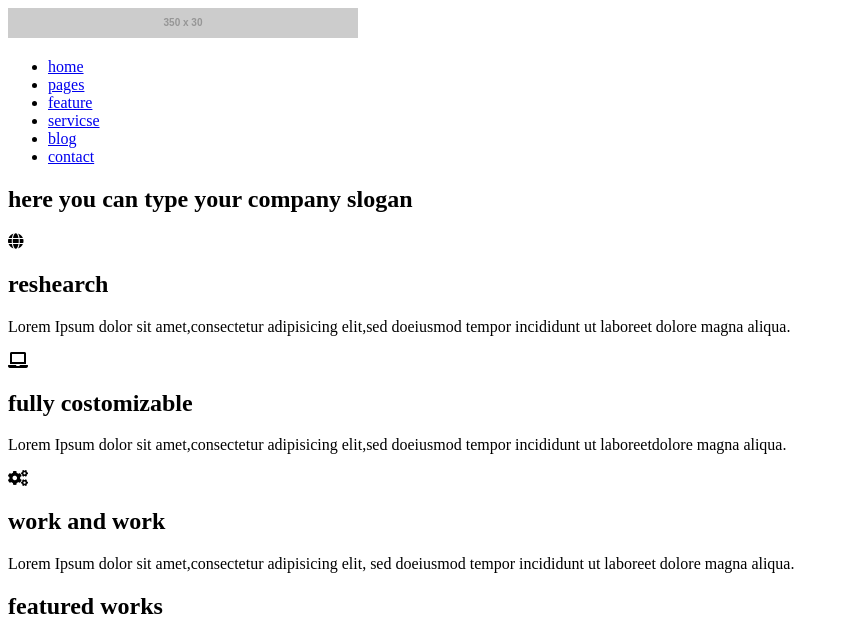
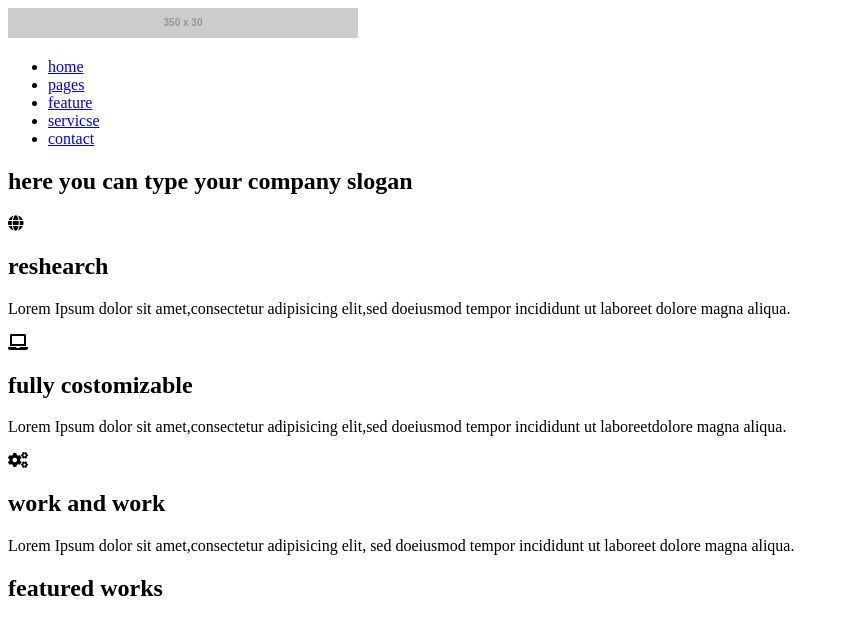
Before and after one commit to sebastianbukowski/nauka-gita, a plain HTML site: page index.html in a window 1280 px wide. Shown: the top 619 px of the page, without its empty margins (0-849 px from the left). Drawn offline with nearby package versions, Linux system fonts and the light colour scheme; files that its build step writes are made by us from their sources; placeholder pictures from the web are drawn by us.

Commit message:
Remove link in navigation

```diff
--- a/index.html
+++ b/index.html
@@ -18,7 +18,6 @@
 			<li><a href="#">pages</a></li>
 			<li><a href="#">feature</a></li>
       <li><a href="#">servicse</a></li>
-      <li><a href="#">blog</a></li>
       <li><a href="#">contact</a></li>
 		</ul>
 	</nav>
```
